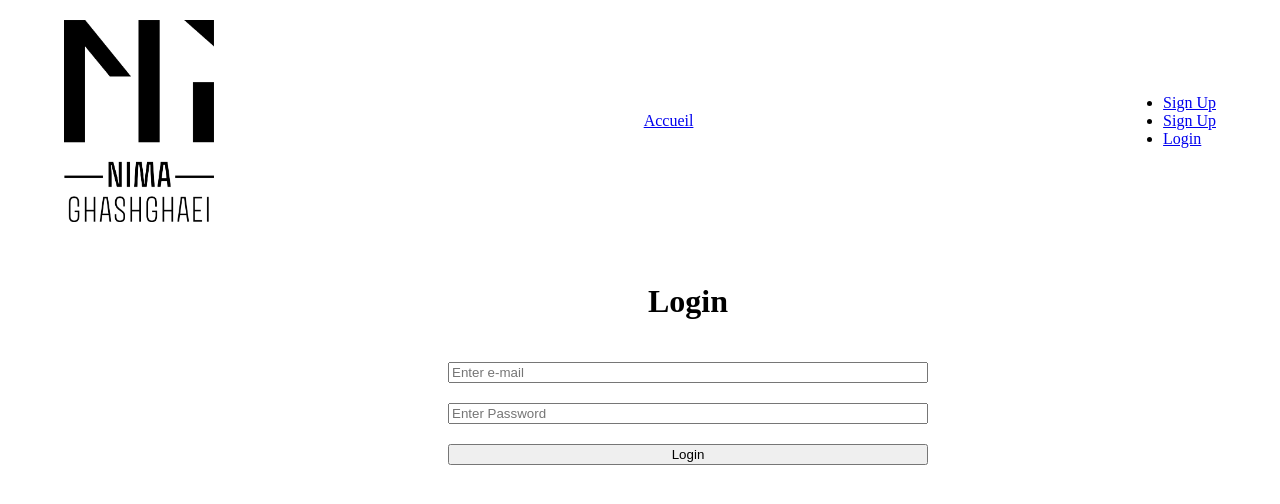
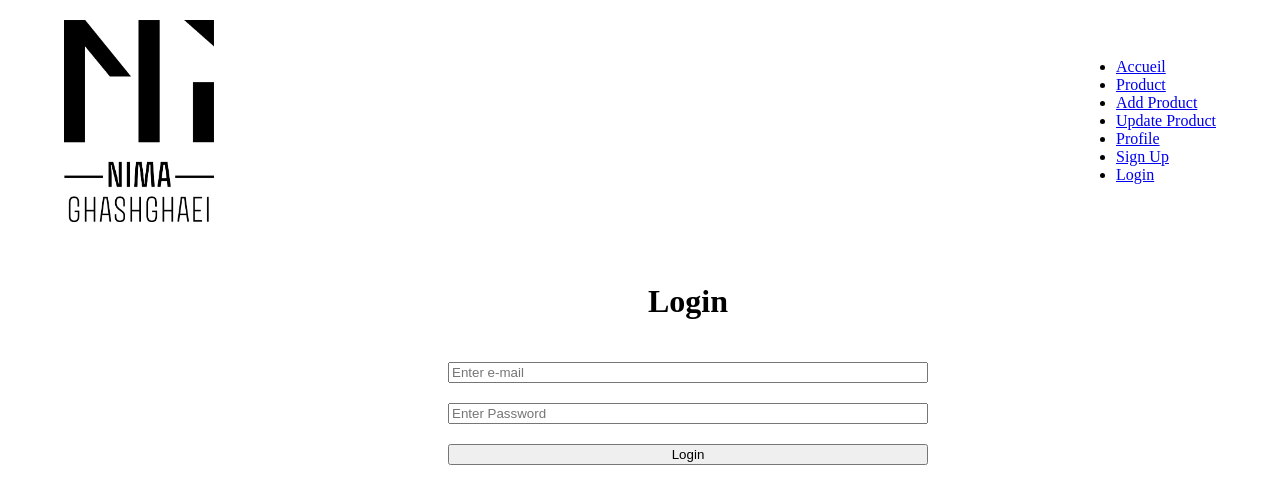
Before and after one commit to Heighties/NG-Admin-Front, a React (Create React App) app: page /login in a window 1280 px wide. Shown: the top 504 px of the page. Built offline with nearby package versions, Linux system fonts and the light colour scheme.

Commit message:
+ pages test

```diff
--- a/src/App.jsx
+++ b/src/App.jsx
@@ -14,6 +14,11 @@ import Infos from './pages/Infos';
 import SingleRealisation from './pages/SingleRealisation';
 import Login from './pages/Login';
 import Signup from './pages/SignUp';
+//pages test:
+import Product from './pages/Product';
+import AddProduct from './pages/AddProduct';
+import UpdateProduct from './pages/UpdateProduct';
+import Profile from './pages/Profile';
 
 function App() {
   return (
@@ -28,6 +33,10 @@ function App() {
         <Route path='/infos' element={<Infos />} />
         <Route path='/realisation/:_id' element={<SingleRealisation />}/>
         <Route path='/logout' element={<h1>Logout</h1>}/>
+        <Route path='/product' element={<Product/>}/>
+        <Route path='/add' element={<AddProduct/>}/>
+        <Route path='/update' element={<UpdateProduct/>}/>
+        <Route path='/profile' element={<Profile/>}/>
         </Route>
         <Route path='/login' element={<Login/>} />
         <Route path='/signup' element={<Signup/>}/>
--- a/src/Components/Header/index.jsx
+++ b/src/Components/Header/index.jsx
@@ -30,7 +30,7 @@ const StyledLink = styled(Link)`
 `
 
 function Header() {
-  const auth = localStorage.getItem('user')
+  const auth = localStorage.getItem('token')
   const navigate = useNavigate();
   const logout =()=>{
     localStorage.clear();
@@ -39,14 +39,19 @@ function Header() {
   return (
     <NavContainer>
     <HomeLogo src={LOGO} />
-    <StyledLink to='/'>Accueil</StyledLink>
+    {/* <StyledLink to='/'>Accueil</StyledLink> */}
     <ul className='nav-ul'>
+            <li><Link to='/'>Accueil</Link></li>
+            <li><Link to='/product'>Product</Link></li>
+            <li><Link to='/add'>Add Product</Link></li>
+            <li><Link to='/update'>Update Product</Link></li>
+            <li><Link to='/profile'>Profile</Link></li>
             {/* si logé on ne voit pas le bouton signup et inversement */}
-            <li>{auth ? <Link onClick={logout} to='/login'>Logout</Link> : <Link to='/signup'>Sign Up</Link>}</li>
+            {/* <li>{auth ? <Link onClick={logout} to='/login'>Logout</Link> : <Link to='/signup'>Sign Up</Link>}</li> */}
             {
               auth ? <li><Link onClick={logout} to='/signup'>Logout</Link></li>
               :<>
-              <li><Link to='/'>Sign Up</Link></li>
+              <li><Link to='/signup'>Sign Up</Link></li>
               <li><Link to='/login'>Login</Link></li>
               </>
             }
--- /dev/null
+++ b/src/pages/AddProduct/index.jsx
@@ -0,0 +1,9 @@
+import React from 'react'
+
+function AddProduct() {
+  return (
+    <div>AddProduct</div>
+  )
+}
+
+export default AddProduct
--- /dev/null
+++ b/src/pages/Product/index.jsx
@@ -0,0 +1,9 @@
+import React from 'react'
+
+function Product() {
+  return (
+    <div>Product</div>
+  )
+}
+
+export default Product
--- /dev/null
+++ b/src/pages/Profile/index.jsx
@@ -0,0 +1,9 @@
+import React from 'react'
+
+function Profile() {
+  return (
+    <div>Profile</div>
+  )
+}
+
+export default Profile
--- /dev/null
+++ b/src/pages/UpdateProduct/index.jsx
@@ -0,0 +1,9 @@
+import React from 'react'
+
+function UpdateProduct() {
+  return (
+    <div>UpdateProduct</div>
+  )
+}
+
+export default UpdateProduct
```
